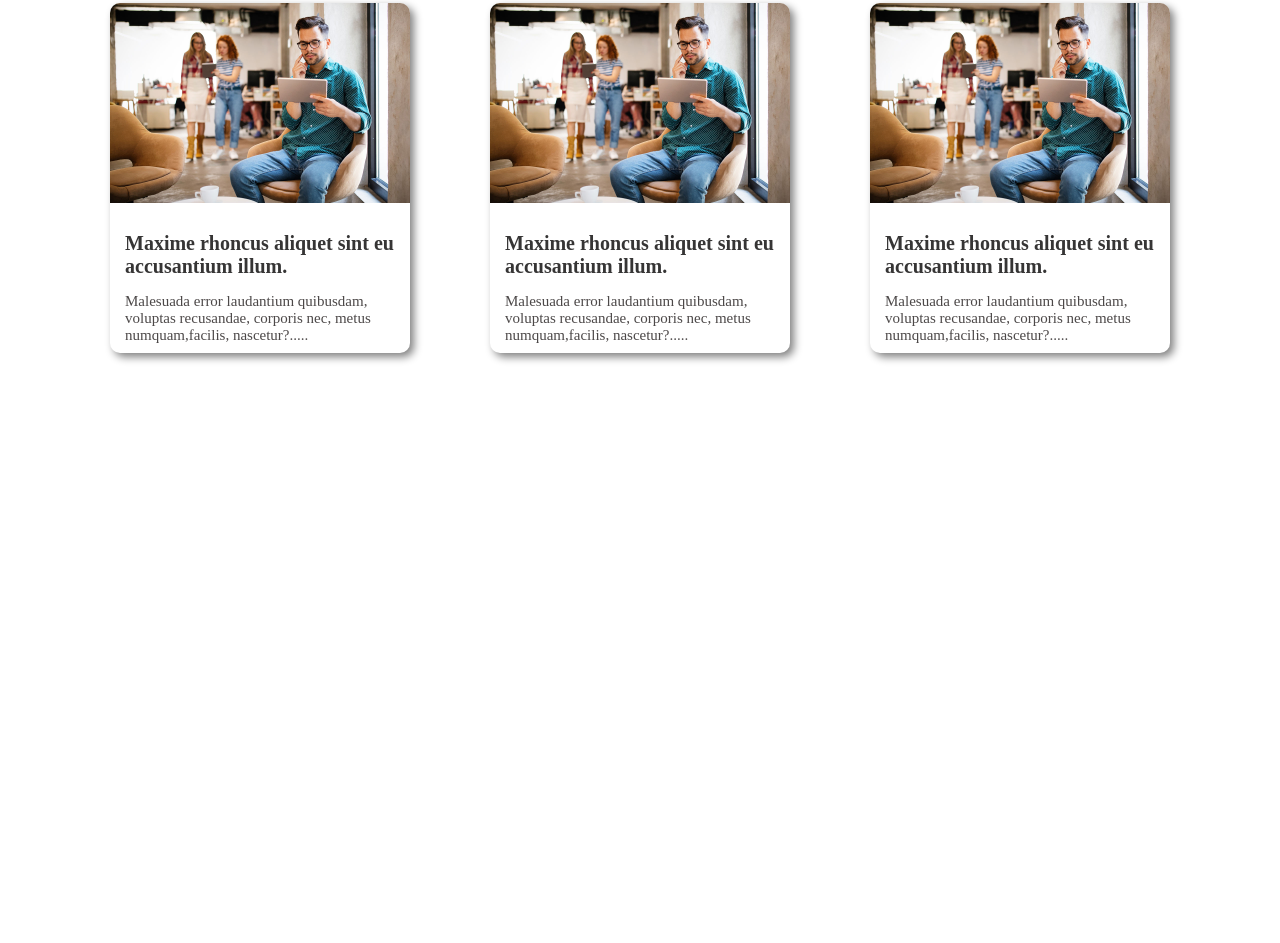
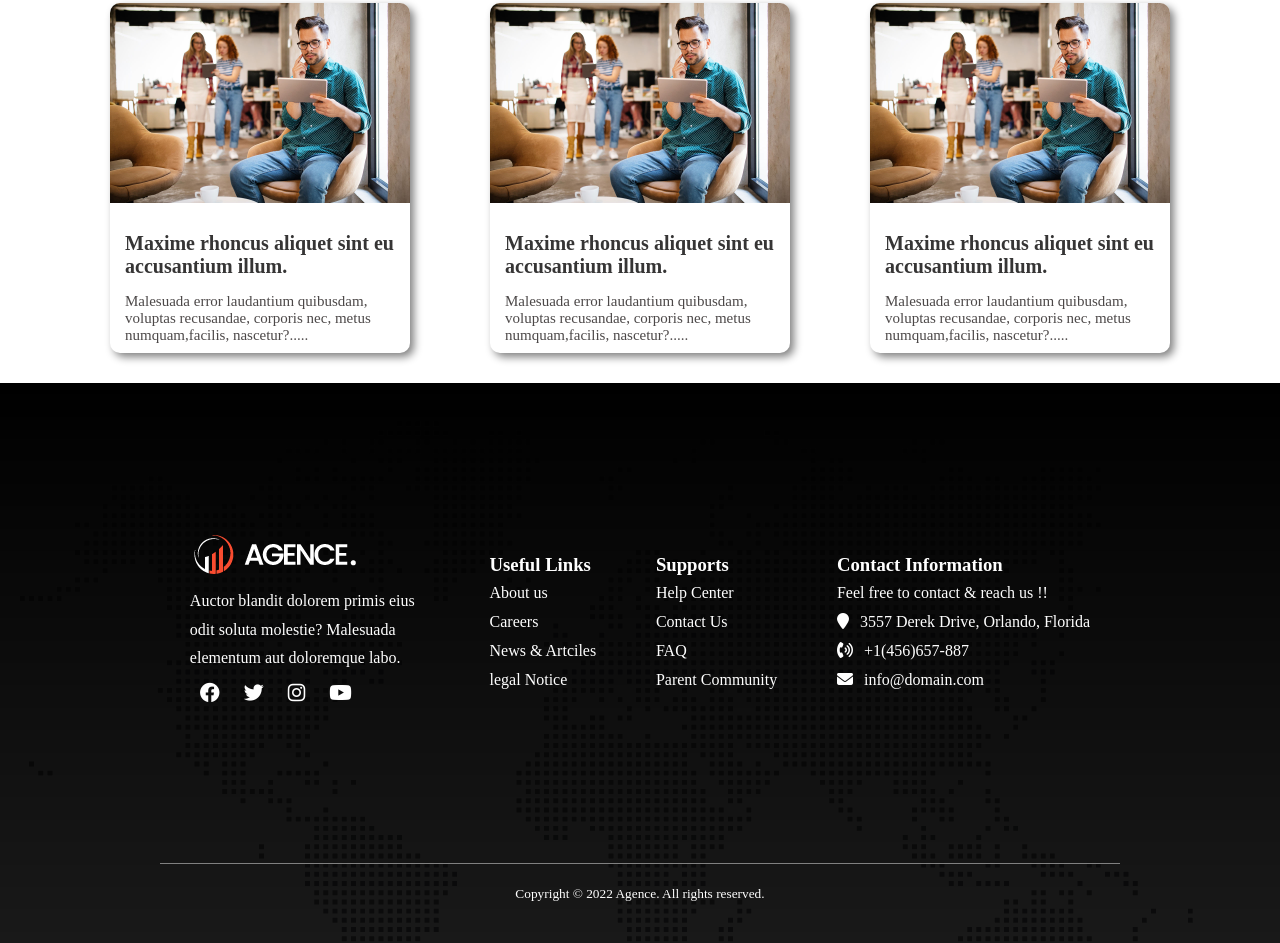
Before and after one commit to M-Arafat61/conceptual-session2-agencyweb, a plain HTML site: page index.html in a window 1280 px wide. Shown: the part 2110-3053 px from the top of the page. Before the commit the page ends 2493 px from the top, so only its background shows below. Drawn offline with Linux system fonts and the light colour scheme.

Commit message:
footer section completion

```diff
--- a/index.html
+++ b/index.html
@@ -4,6 +4,14 @@
     <meta charset="UTF-8">
     <meta name="viewport" content="width=device-width, initial-scale=1.0">
     <title>Document</title>
+    <link
+    rel="stylesheet"
+    href="https://cdnjs.cloudflare.com/ajax/libs/font-awesome/6.2.1/css/all.min.css"
+  />
+  <link
+    rel="stylesheet"
+    href="https://cdnjs.cloudflare.com/ajax/libs/font-awesome/6.2.1/css/brands.min.css"
+  />
     <link rel="stylesheet" href="styles/style.css">
 </head>
 <body>
@@ -143,10 +151,50 @@
                 </div>
             </div>
         </div>
-
     </main>
+    <!-- end of main section -->
+    <!-- footer section starting -->
     <footer>
-
+        <div class="footer-container">
+            <div class="logo-box">
+                <img src="asset/logo/logo.png" alt="">
+                <p>Auctor blandit dolorem primis eius odit soluta molestie? Malesuada
+                elementum aut doloremque labo.</p>
+                <div class="fawesome-icons">
+                    <i class="fa-brands fa-facebook"></i>
+                    <i class="fa-brands fa-twitter"></i>
+                    <i class="fa-brands fa-instagram"></i>
+                    <i class="fa-brands fa-youtube"></i>
+                </div>
+            </div>
+            <div class="Useful-links">
+                <h3 class="footer-title">Useful Links</h3>
+                <p>About us</p>
+                <p>Careers</p>
+                <p>News & Artciles</p>
+                <p>legal Notice</p>
+            </div>
+            <div class="supports">
+                <h3 class="footer-title">Supports</h3>
+                <p>Help Center</p>
+                <p>Contact Us</p>
+                <p>FAQ</p>
+                <p>Parent Community</p>
+            </div>
+            <div class="contact">
+                <h3 class="footer-title">Contact Information</h3>
+                <p>Feel free to contact & reach us !!</p>
+                <p>
+                  <i class="fa-solid fa-location-pin"></i> 3557 Derek Drive, Orlando,
+                  Florida
+                </p>
+                <p><i class="fa-solid fa-phone-volume"></i> +1(456)657-887</p>
+                <p><i class="fa-solid fa-envelope d"></i> info@domain.com</p>
+            </div>
+        </div>
+        <p class="copy">
+            <small>Copyright &copy; 2022 Agence. All rights reserved.</small>
+        </p>
     </footer>
 </body>
 </html>
--- a/styles/style.css
+++ b/styles/style.css
@@ -264,3 +264,48 @@
     justify-content: space-evenly ;
     align-items:center;
 }
+
+/* footer section styles */
+footer{
+    width: 100%;
+    height: 70vh;
+    background-image: url("../asset/image/footer-bg.png"),linear-gradient(rgba(0,0,0,1),rgba(0,0,0,0.9));
+    background-repeat:no-repeat;
+    background-blend-mode: overlay;
+    color: white;
+    line-height: 1.8em;
+}
+.footer-container{
+    display: flex;
+    width: 75%;
+    height: 60vh;
+    margin: 0 auto;
+    justify-content: space-around;
+    align-items: center;
+    /* padding: 20px; */
+    border-bottom: 1px solid gray;
+}
+.icons{
+    /* text-align: center; */
+    margin-top:20px;
+}
+.logo-box{
+    width: 25%;
+}
+.logo-box img{
+    width:170px;
+}
+fawesome-icons{
+    margin-top:20px;
+}
+.fa-solid{
+    margin-right: 7px;
+}
+.fa-brands{
+    margin: 10px;
+    font-size:20px;
+}
+.copy{
+    text-align: center;
+    padding: 15px;
+}
```
